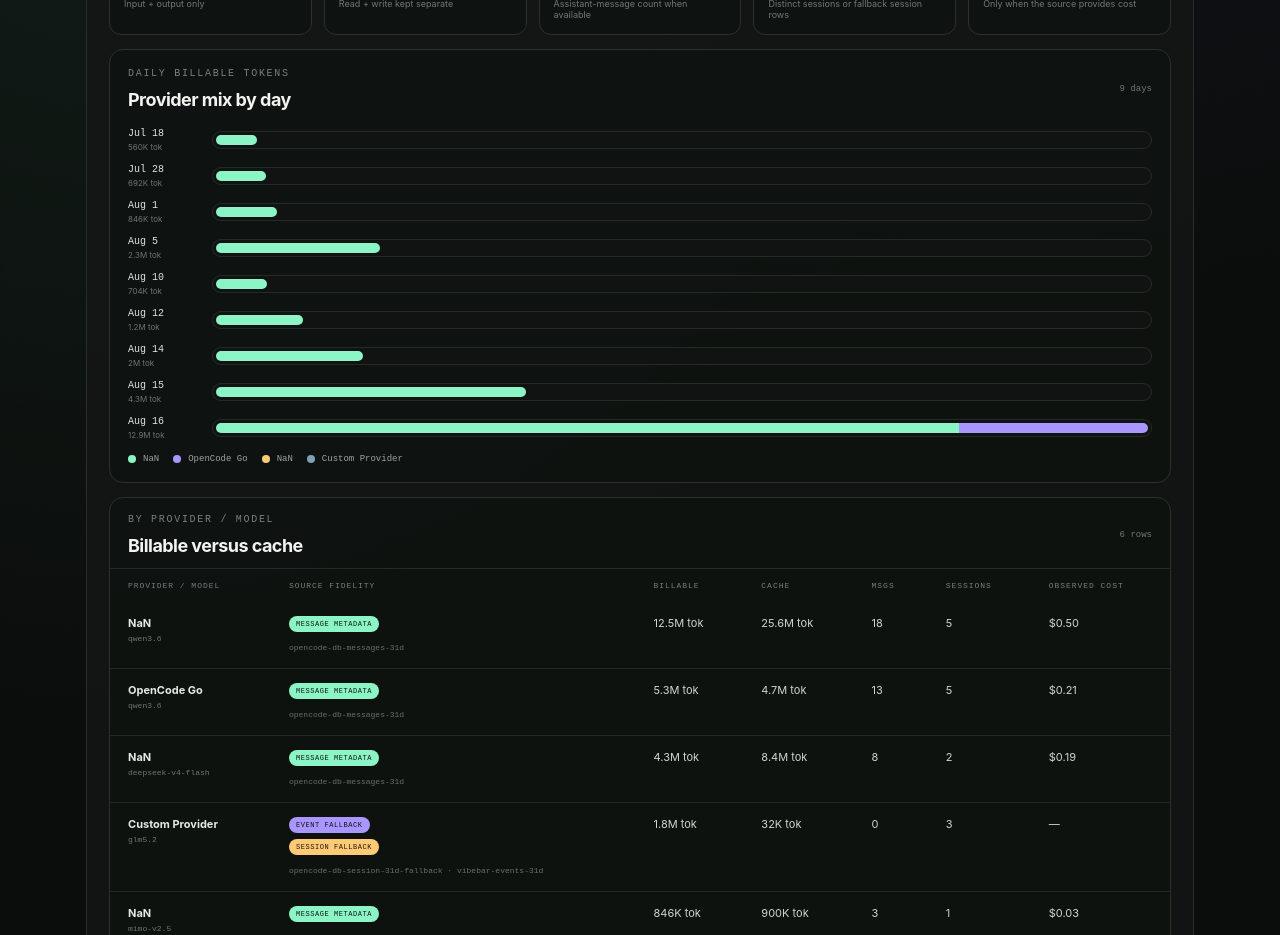
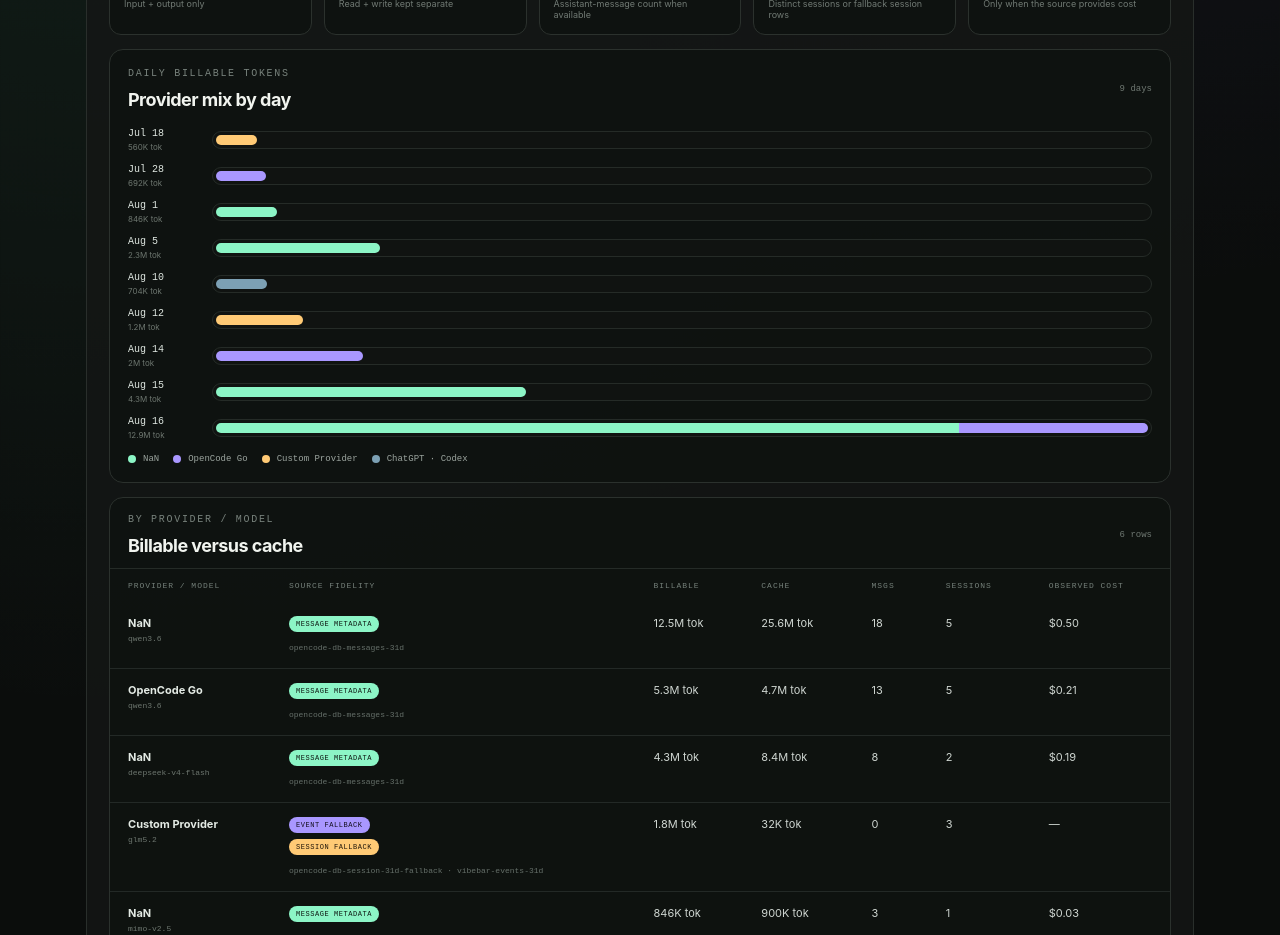
Before and after one commit to Huntsman1756/vibebar, a React (Vite) app: page / in a window 1280 px wide. Shown: the part 1080-2015 px from the top of the page. Built offline with nearby package versions, Linux system fonts and the light colour scheme.

Commit message:
fix: stabilize historical usage summaries

```diff
--- a/src/App.tsx
+++ b/src/App.tsx
@@ -5,7 +5,10 @@ import { demoSnapshot } from "./demo";
 import {
   aggregateHistoryByAgent,
   aggregateHistoryByProvider,
+  aggregateHistoryByProviderTotals,
   aggregateHistoryByRepository,
+  buildProviderToneMap,
+  sanitizeRepositoryIdentifier,
   selectHistoryRows,
 } from "./history";
 import type {
@@ -16,6 +19,7 @@ import type {
   ModelQuota,
   ModelUsage,
   ProviderHistorySummary,
+  ProviderTotalHistorySummary,
   ProviderSnapshot,
   QuotaWindow,
   RepositoryHistorySummary,
@@ -75,10 +79,7 @@ function providerLabel(provider: string, labels: Map<string, string>) {
 }
 
 function repositoryLabel(repository: string) {
-  if (!repository) return "local/unknown";
-  if (repository === "Repository attribution disabled") return repository;
-  if (repository.startsWith("/") || /^[A-Za-z]:[\\/]/.test(repository)) return "local/unknown";
-  return repository;
+  return sanitizeRepositoryIdentifier(repository);
 }
 
 function sourceFidelityLabel(value: HistorySourceFidelity) {
@@ -111,7 +112,11 @@ function summarizeHistoryRows(rows: UsageHistoryRow[]) {
   }, { billableTokens: 0, cacheTokens: 0, messages: 0, sessions: 0, costMicrousd: null as number | null });
 }
 
-function buildDailyProviderSeries(rows: UsageHistoryRow[], labels: Map<string, string>) {
+function buildDailyProviderSeries(
+  rows: UsageHistoryRow[],
+  labels: Map<string, string>,
+  providerOrder: Map<string, number>,
+) {
   const days = new Map<string, Map<string, number>>();
 
   for (const row of rows) {
@@ -126,7 +131,10 @@ function buildDailyProviderSeries(rows: UsageHistoryRow[], labels: Map<string, s
     .map(([day, providers]) => {
       const series = [...providers.entries()]
         .map(([provider, total]) => ({ provider, label: providerLabel(provider, labels), total }))
-        .sort((left, right) => right.total - left.total || left.provider.localeCompare(right.provider, "en"));
+        .sort((left, right) =>
+          (providerOrder.get(left.provider) ?? Number.MAX_SAFE_INTEGER) - (providerOrder.get(right.provider) ?? Number.MAX_SAFE_INTEGER)
+          || right.total - left.total
+          || left.provider.localeCompare(right.provider, "en"));
       return {
         day,
         total: series.reduce((sum, item) => sum + item.total, 0),
@@ -199,8 +207,8 @@ function CompactProviderCard({ provider }: { provider: ProviderSnapshot }) {
 }
 
 function HistoryRangeButtons({ value, onChange, compact: isCompact = false }: { value: HistoryRange; onChange: (value: HistoryRange) => void; compact?: boolean }) {
-  return <div className={`history-range-group ${isCompact ? "compact" : ""}`} role="tablist" aria-label="Historical usage period">
-    {historyRanges.map((range) => <button key={range.value} type="button" role="tab" aria-selected={range.value === value} className={range.value === value ? "is-active" : ""} onClick={() => onChange(range.value)}>{range.label}</button>)}
+  return <div className={`history-range-group ${isCompact ? "compact" : ""}`} role="group" aria-label="Historical usage period">
+    {historyRanges.map((range) => <button key={range.value} type="button" aria-pressed={range.value === value} className={range.value === value ? "is-active" : ""} onClick={() => onChange(range.value)}>{range.label}</button>)}
   </div>;
 }
 
@@ -215,9 +223,15 @@ function HistoryState({ title, copy }: { title: string; copy: string }) {
   return <div className="empty history-empty"><span>⌁</span><strong>{title}</strong><p>{copy}</p></div>;
 }
 
-function HistoryChart({ rows, providerLabels }: { rows: UsageHistoryRow[]; providerLabels: Map<string, string> }) {
-  const series = useMemo(() => buildDailyProviderSeries(rows, providerLabels), [providerLabels, rows]);
-  const legend = useMemo(() => aggregateHistoryByProvider(rows).slice(0, 4), [rows]);
+function HistoryChart({ rows, providerLabels, providerTotals, providerTones }: {
+  rows: UsageHistoryRow[];
+  providerLabels: Map<string, string>;
+  providerTotals: ProviderTotalHistorySummary[];
+  providerTones: Map<string, string>;
+}) {
+  const providerOrder = useMemo(() => new Map(providerTotals.map((provider, index) => [provider.provider, index])), [providerTotals]);
+  const series = useMemo(() => buildDailyProviderSeries(rows, providerLabels, providerOrder), [providerLabels, providerOrder, rows]);
+  const legend = useMemo(() => providerTotals.slice(0, 4), [providerTotals]);
   const maxTotal = useMemo(() => Math.max(...series.map((item) => item.total), 1), [series]);
 
   if (series.length === 0) {
@@ -237,7 +251,7 @@ function HistoryChart({ rows, providerLabels }: { rows: UsageHistoryRow[]; provi
           <div className="history-day-bars" role="img" aria-label={aria}>
             <div className="history-day-rail">
               <div className="history-day-stack" style={{ width: `${(day.total / maxTotal) * 100}%` }}>
-                {day.providers.map((provider, index) => <span key={`${day.day}-${provider.provider}`} className={`history-day-segment tone-${historyBarTones[index % historyBarTones.length]}`} style={{ width: `${day.total === 0 ? 0 : (provider.total / day.total) * 100}%` }} title={`${provider.label}: ${formatTokens(provider.total)}`} />)}
+                {day.providers.map((provider) => <span key={`${day.day}-${provider.provider}`} className={`history-day-segment tone-${providerTones.get(provider.provider) ?? historyBarTones[0]}`} style={{ width: `${day.total === 0 ? 0 : (provider.total / day.total) * 100}%` }} title={`${provider.label}: ${formatTokens(provider.total)}`} />)}
               </div>
             </div>
           </div>
@@ -245,7 +259,7 @@ function HistoryChart({ rows, providerLabels }: { rows: UsageHistoryRow[]; provi
       })}
     </ol>
     <div className="history-legend">
-      {legend.map((provider, index) => <div key={`${provider.provider}-${provider.model}`} className="history-legend-item"><span className={`history-dot tone-${historyBarTones[index % historyBarTones.length]}`} />{providerLabel(provider.provider, providerLabels)}</div>)}
+      {legend.map((provider) => <div key={provider.provider} className="history-legend-item"><span className={`history-dot tone-${providerTones.get(provider.provider) ?? historyBarTones[0]}`} />{providerLabel(provider.provider, providerLabels)}</div>)}
     </div>
   </>;
 }
@@ -320,6 +334,8 @@ function HistoryPanel({ snapshot, providerLabels, range, onRangeChange }: { snap
   const rows = useMemo(() => history ? selectHistoryRows(history.rows, range, localToday) : [], [history, localToday, range]);
   const totals = useMemo(() => summarizeHistoryRows(rows), [rows]);
   const providers = useMemo(() => aggregateHistoryByProvider(rows), [rows]);
+  const providerTotals = useMemo(() => aggregateHistoryByProviderTotals(rows), [rows]);
+  const providerTones = useMemo(() => buildProviderToneMap(providerTotals, historyBarTones), [providerTotals]);
   const repositories = useMemo(() => aggregateHistoryByRepository(rows), [rows]);
   const agents = useMemo(() => aggregateHistoryByAgent(rows), [rows]);
   const hasSessionFallback = useMemo(() => rows.some((row) => row.sourceFidelity === "session-fallback"), [rows]);
@@ -344,7 +360,7 @@ function HistoryPanel({ snapshot, providerLabels, range, onRangeChange }: { snap
         {totals.costMicrousd != null ? <div className="history-summary-card"><span>Observed cost</span><strong>{formatObservedCost(totals.costMicrousd)}</strong><small>Only when the source provides cost</small></div> : null}
       </div>
       <article className="history-chart-card">
-        <HistoryChart rows={rows} providerLabels={providerLabels} />
+        <HistoryChart rows={rows} providerLabels={providerLabels} providerTotals={providerTotals} providerTones={providerTones} />
       </article>
       <div className="history-table-grid">
         <ProviderHistoryTable summaries={providers} providerLabels={providerLabels} />
@@ -360,7 +376,7 @@ function CompactHistorySummary({ snapshot, providerLabels, range, onRangeChange
   const localToday = useMemo(() => toLocalIsoDay(snapshot ? new Date(snapshot.generatedAt) : new Date()), [snapshot]);
   const rows = useMemo(() => history ? selectHistoryRows(history.rows, range, localToday) : [], [history, localToday, range]);
   const totals = useMemo(() => summarizeHistoryRows(rows), [rows]);
-  const providers = useMemo(() => aggregateHistoryByProvider(rows).slice(0, 3), [rows]);
+  const providers = useMemo(() => aggregateHistoryByProviderTotals(rows).slice(0, 3), [rows]);
   const repositories = useMemo(() => aggregateHistoryByRepository(rows).slice(0, 3), [rows]);
   const hasSessionFallback = rows.some((row) => row.sourceFidelity === "session-fallback");
   const unavailable = Boolean(history && history.rows.length === 0 && !history.oldestDay && !history.newestDay);
@@ -373,7 +389,7 @@ function CompactHistorySummary({ snapshot, providerLabels, range, onRangeChange
       <div className="compact-history-total"><strong>{formatTokens(totals.billableTokens)}</strong><span>{formatTokens(totals.cacheTokens)} cache · {compact.format(totals.messages)} msgs · {compact.format(totals.sessions)} sessions</span></div>
       <div className="compact-mini-group">
         <div className="compact-mini-head"><span>Top providers</span><small>{providers.length} shown</small></div>
-        <div className="compact-mini-list">{providers.map((provider) => <div className="compact-mini-row" key={`${provider.provider}-${provider.model}`}><strong>{providerLabel(provider.provider, providerLabels)}</strong><small>{provider.model}</small><span>{formatTokens(provider.billableTokens)}</span></div>)}</div>
+        <div className="compact-mini-list">{providers.map((provider) => <div className="compact-mini-row" key={provider.provider}><strong>{providerLabel(provider.provider, providerLabels)}</strong><small>{provider.models.join(" · ")}</small><span>{formatTokens(provider.billableTokens)}</span></div>)}</div>
       </div>
       <div className="compact-mini-group">
         <div className="compact-mini-head"><span>Top repositories</span><small>{repositories.length} shown</small></div>
--- a/src/history.ts
+++ b/src/history.ts
@@ -3,6 +3,7 @@ import type {
   HistoryRange,
   HistorySourceFidelity,
   ProviderHistorySummary,
+  ProviderTotalHistorySummary,
   RepositoryHistorySummary,
   UsageHistoryRow,
 } from "./types";
@@ -23,6 +24,8 @@ type AggregateBucket = {
 };
 
 const datePattern = /^(\d{4})-(\d{2})-(\d{2})$/;
+const safeHostPattern = /^[A-Za-z0-9.-]+$/;
+const safeSegmentPattern = /^[A-Za-z0-9._-]+$/;
 const fidelityOrder: Record<HistorySourceFidelity, number> = {
   metadata: 0,
   "event-fallback": 1,
@@ -118,6 +121,18 @@ function summarizeBucket(bucket: AggregateBucket) {
   };
 }
 
+function isUnsafeRepositoryValue(value: string) {
+  return value.length === 0
+    || /[\u0000-\u001F\u007F]/.test(value)
+    || value.includes("\\")
+    || value.startsWith("/")
+    || /^[A-Za-z]:[\\/]/.test(value);
+}
+
+function isSafeSegment(value: string) {
+  return value.length > 0 && value !== "." && value !== ".." && safeSegmentPattern.test(value);
+}
+
 export function historyStart(range: HistoryRange, today: string): string {
   switch (range) {
     case "today":
@@ -161,6 +176,32 @@ export function aggregateHistoryByProvider(rows: UsageHistoryRow[]): ProviderHis
       || compareText(left.model, right.model));
 }
 
+export function aggregateHistoryByProviderTotals(rows: UsageHistoryRow[]): ProviderTotalHistorySummary[] {
+  const buckets = new Map<string, AggregateBucket>();
+
+  for (const row of rows) {
+    const bucket = buckets.get(row.provider) ?? createBucket();
+    addRow(bucket, row);
+    buckets.set(row.provider, bucket);
+  }
+
+  return [...buckets.entries()]
+    .map(([provider, bucket]) => ({
+      provider,
+      models: [...bucket.models].sort(compareText),
+      ...summarizeBucket(bucket),
+    }))
+    .sort((left, right) => right.billableTokens - left.billableTokens
+      || compareText(left.provider, right.provider));
+}
+
+export function buildProviderToneMap(
+  summaries: ProviderTotalHistorySummary[],
+  tones: readonly string[],
+): Map<string, string> {
+  return new Map(summaries.map((summary, index) => [summary.provider, tones[index % tones.length] ?? tones[0] ?? "mint"]));
+}
+
 export function aggregateHistoryByRepository(rows: UsageHistoryRow[]): RepositoryHistorySummary[] {
   const buckets = new Map<string, AggregateBucket>();
 
@@ -202,3 +243,29 @@ export function aggregateHistoryByAgent(rows: UsageHistoryRow[]): AgentHistorySu
       || compareText(left.model, right.model)
       || compareText(left.repository, right.repository));
 }
+
+export function sanitizeRepositoryIdentifier(repository: string): string {
+  if (repository === "Repository attribution disabled") {
+    return repository;
+  }
+
+  if (isUnsafeRepositoryValue(repository)) {
+    return "local/unknown";
+  }
+
+  const segments = repository.split("/");
+  if (segments.length < 2 || segments.some((segment) => segment.length === 0)) {
+    return "local/unknown";
+  }
+
+  if (segments[0] === "local") {
+    return segments.length === 2 && isSafeSegment(segments[1]) ? repository : "local/unknown";
+  }
+
+  const [host, ...pathSegments] = segments;
+  if (!safeHostPattern.test(host) || host.startsWith(".") || host.endsWith(".") || host.startsWith("-") || host.endsWith("-")) {
+    return "local/unknown";
+  }
+
+  return pathSegments.length > 0 && pathSegments.every(isSafeSegment) ? repository : "local/unknown";
+}
--- a/src/types.ts
+++ b/src/types.ts
@@ -21,6 +21,7 @@ export type HistorySummary = {
   sources: string[];
   sourceFidelities: HistorySourceFidelity[];
 };
+export type ProviderTotalHistorySummary = HistorySummary & { provider: string; models: string[] };
 export type ProviderHistorySummary = HistorySummary & { provider: string; model: string };
 export type RepositoryHistorySummary = HistorySummary & { repository: string; providers: string[]; models: string[] };
 export type AgentHistorySummary = HistorySummary & { agent: string; provider: string; model: string; repository: string };
```
Also changed, not shown: .superpowers/sdd/2026-08-16-historical-repository-usage/task-6-report.md, 1 other file (tests, documents, lock files or other folders).
